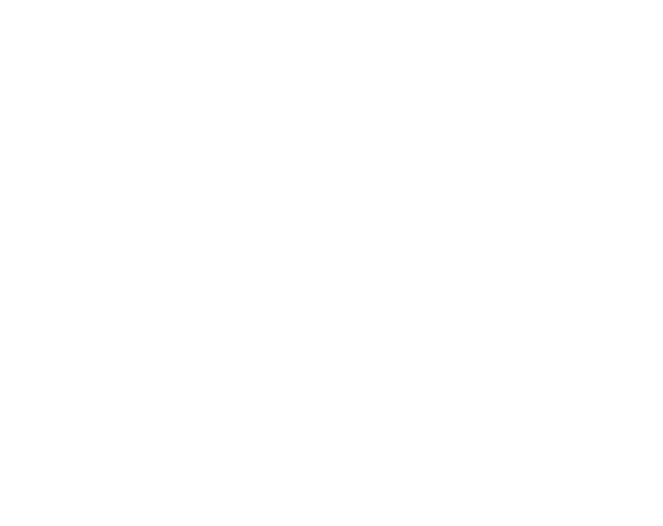
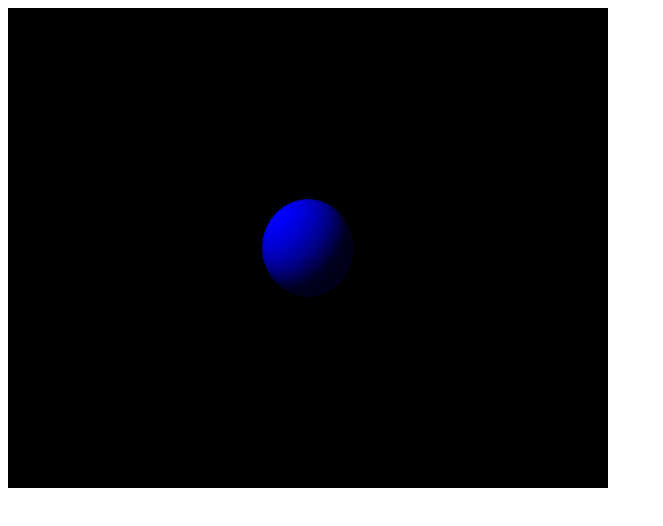
Before and after one commit to zD98/IFE-DUT-FEDXXX, a plain HTML site: page task_2_28/index.html in a window 1280 px wide. Shown: the whole page, without its empty margins (0-663 px from the left). Drawn offline with Linux system fonts and the light colour scheme.

Commit message:
add 2_36

```diff
--- a/task_2_28/index.html
+++ b/task_2_28/index.html
@@ -6,6 +6,37 @@
 
 </head>
 <body>
+<div>
+    <div>
+        <canvas id="canvas"></canvas>
+    </div>
+</div>
+<script id="vertexShader" type="x-shader/x-vertex">
+  attribute vec3 vPosition;
+  attribute vec4 vColor;
+  attribute vec3 vNormal;
+  uniform mat4 MVPMatrix;
+  uniform mat4 invMatrix;
+  uniform vec3 lightDirection;
+  varying vec4 Color;
+  void main(void) {
+    vec3 invLight = normalize(invMatrix*vec4(lightDirection,0.0)).xyz;
+    float diffuse = clamp(dot(vNormal,invLight),0.1,1.0);
+    Color = vColor*vec4(vec3(diffuse),1.0);
+    gl_Position = MVPMatrix*vec4(vPosition,1.0);
+  }
+</script>
+<script id="fragmentShader" type="x-shader/x-fragment">
+    precision mediump float;
+    varying vec4 Color;
+    void main(){
+          gl_FragColor = Color;
+    }
+</script>
+<script src="js/gl/Vector.js"></script>
+<script src="js/gl/Matrix.js"></script>
+<script src="js/gl/geometry.js"></script>
+<script src="js/gl/gl.js"></script>
 <script src="js/BUS.js"></script>
 <script src="js/Emitter.js"></script>
 <script src="js/Receiver.js"></script>
@@ -14,14 +45,15 @@
 <script src="js/airship/AirShipFactory.js"></script>
 <script src="js/airship/DynamicSystem.js"></script>
 <script src="js/airship/EnergySystem.js"></script>
+<script src="js/planet/Monitor.js"></script>
 <script src="js/planet/DataCenter.js"> </script>
 <script src="js/planet/Planet.js"></script>
 <script src="js/planet/director.js"></script>
 <script>
-    var planet = new Planet();
-    var director = new Director(planet);
-    director.createShip('AheadDSystem','LightESystem');
-    director.runShip(0);
+    var sphere = new Sphere(1,32);
+    gl.addObject(sphere);
+    gl.render();
+
 </script>
 </body>
 </html>
--- a/task_2_28/js/airship/AirShip.js
+++ b/task_2_28/js/airship/AirShip.js
@@ -57,6 +57,7 @@ Airship.prototype = {
         this.destroy();
         break;
     }
+
   },
   //飞行
   run:function(){
--- /dev/null
+++ b/task_2_28/js/gl/Matrix.js
@@ -0,0 +1,248 @@
+/**
+ * Created by zd98 on 2016/3/25.
+ */
+
+function Matrix(matrix){
+  if(matrix==undefined||Object.prototype.toString.call(matrix) !== '[object Array]'){
+    matrix = [
+      1,0,0,0,
+      0,1,0,0,
+      0,0,1,0,
+      0,0,0,1
+    ];
+  }
+  this.matrix = matrix;
+}
+
+Matrix.prototype.transform = function(){
+  let matrix = this.matrix;
+  return [
+    matrix[0],matrix[4],matrix[8],matrix[12],
+    matrix[1],matrix[5],matrix[9],matrix[13],
+    matrix[2],matrix[6],matrix[10],matrix[14],
+    matrix[3],matrix[7],matrix[11],matrix[15]
+  ];
+};
+Matrix.prototype.translate = function(){
+  var mat = this.matrix;
+  var dist = [];
+  for(let i = 0;i<12;i++){
+    dist[i] = mat[i];
+  }
+  dist[12] = mat[0] * vec3[0] + mat[4] * vec3[1] + mat[8]  * vec3[2] + mat[12];
+  dist[13] = mat[1] * vec3[0] + mat[5] * vec3[1] + mat[9]  * vec3[2] + mat[13];
+  dist[14] = mat[2] * vec3[0] + mat[6] * vec3[1] + mat[10] * vec3[2] + mat[14];
+  dist[15] = mat[3] * vec3[0] + mat[7] * vec3[1] + mat[11] * vec3[2] + mat[15];
+  return dist
+};
+Matrix.prototype.multiply = function(fol){
+  var pre = this.matrix;
+  var matrix = [
+    1, 0, 0, 0,
+    0, 1, 0, 0,
+    0, 0, 1, 0,
+    0, 0, 0, 0];
+  for (var i = 0; i < 16; i++) {
+    var value = 0;
+    for (var j = 0; j < 4; j++) {
+      value += fol[j * 4 + i % 4] * pre[j + 4 * Math.floor((i / 4))];
+    }
+    matrix[i] = value;
+  }
+  return matrix;
+};
+Matrix.prototype.scale =  function (vec3){
+  var dist = [], mat = this.matrix;
+  for(let i = 0;i<12;i++){
+    dist[i] = mat[i]*vec3(i/3);
+  }
+  for(let i = 12;i<16;i++){
+    dist[i] = mat[i];
+  }
+  return this.matrix = dist;
+};
+Matrix.prototype.inverse = function(){
+  var dist = [];mat = this.matrix;
+  var a = mat[0],  b = mat[1],  c = mat[2],  d = mat[3],
+    e = mat[4],  f = mat[5],  g = mat[6],  h = mat[7],
+    i = mat[8],  j = mat[9],  k = mat[10], l = mat[11],
+    m = mat[12], n = mat[13], o = mat[14], p = mat[15],
+    q = a * f - b * e, r = a * g - c * e,
+    s = a * h - d * e, t = b * g - c * f,
+    u = b * h - d * f, v = c * h - d * g,
+    w = i * n - j * m, x = i * o - k * m,
+    y = i * p - l * m, z = j * o - k * n,
+    A = j * p - l * n, B = k * p - l * o,
+    ivd = 1 / (q * B - r * A + s * z + t * y - u * x + v * w);
+  dist[0]  = ( f * B - g * A + h * z) * ivd;
+  dist[1]  = (-b * B + c * A - d * z) * ivd;
+  dist[2]  = ( n * v - o * u + p * t) * ivd;
+  dist[3]  = (-j * v + k * u - l * t) * ivd;
+  dist[4]  = (-e * B + g * y - h * x) * ivd;
+  dist[5]  = ( a * B - c * y + d * x) * ivd;
+  dist[6]  = (-m * v + o * s - p * r) * ivd;
+  dist[7]  = ( i * v - k * s + l * r) * ivd;
+  dist[8]  = ( e * A - f * y + h * w) * ivd;
+  dist[9]  = (-a * A + b * y - d * w) * ivd;
+  dist[10] = ( m * u - n * s + p * q) * ivd;
+  dist[11] = (-i * u + j * s - l * q) * ivd;
+  dist[12] = (-e * z + f * x - g * w) * ivd;
+  dist[13] = ( a * z - b * x + c * w) * ivd;
+  dist[14] = (-m * t + n * r - o * q) * ivd;
+  dist[15] = ( i * t - j * r + k * q) * ivd;
+  return this.matrix = dist;
+};
+Matrix.prototype.rotate = function( angle, axis){
+  var dist,mat = this.matrix  ;
+  var sq = Math.sqrt(axis[0] * axis[0] + axis[1] * axis[1] + axis[2] * axis[2]);
+  if(!sq){return [1,0,0,0,0,1,0,0,0,0,1,0,0,0,0,1];}
+  var a = axis[0]/sq,b = axis[1]/sq,c = axis[2]/sq;
+  var tc = Math.cos(angle); var ts = Math.sin(angle);
+  var r = [
+    a*a*(1-tc)+tc, a*b*(1-tc)+c*ts, a*c*(1-tc)-b*ts,0,
+    a*b*(1-tc)-c*ts,b*b*(1-tc) +tc,b*c*(1-tc)+a*ts,0,
+    a*c*(1-tc)+b*ts,b*c*(1-tc) - a*ts,c*c*(1-tc)+tc,0,
+    0,0,0,1
+  ];
+  console.log(mat);
+  dist = Matrix.multiply(r, mat);
+  return this.matrix = dist;
+
+};
+
+Matrix.transform = function(matrix){
+  return [
+    matrix[0],matrix[4],matrix[8],matrix[12],
+    matrix[1],matrix[5],matrix[9],matrix[13],
+    matrix[2],matrix[6],matrix[10],matrix[14],
+    matrix[3],matrix[7],matrix[11],matrix[15]
+  ];
+};
+Matrix.multiply  = function(pre, fol){
+  var matrix = [
+    1, 0, 0, 0,
+    0, 1, 0, 0,
+    0, 0, 1, 0,
+    0, 0, 0, 0];
+  for (var i = 0; i < 16; i++) {
+    var value = 0;
+    for (var j = 0; j < 4; j++) {
+      value += fol[j * 4 + i % 4] * pre[j + 4 * Math.floor((i / 4))];
+    }
+    matrix[i] = value;
+  }
+  return matrix;
+};
+Matrix.scale = function (mat, vec3){
+    var dist = [];
+    for(let i = 0;i<12;i++){
+      dist[i] = mat[i]*vec3(i/3);
+    }
+    for(let i = 12;i<16;i++){
+      dist[i] = mat[i];
+    }
+    return dist;
+};
+Matrix.rotate = function(mat, angle, axis){
+  var dist  ;
+  var sq = Math.sqrt(axis[0] * axis[0] + axis[1] * axis[1] + axis[2] * axis[2]);
+  if(!sq){return [1,0,0,0,0,1,0,0,0,0,1,0,0,0,0,1];}
+  var a = axis[0]/sq,b = axis[1]/sq,c = axis[2]/sq;
+  var tc = Math.cos(angle); var ts = Math.sin(angle);
+  var r = [
+    a*a*(1-tc)+tc, a*b*(1-tc)+c*ts, a*c*(1-tc)-b*ts,0,
+    a*b*(1-tc)-c*ts,b*b*(1-tc) +tc,b*c*(1-tc)+a*ts,0,
+    a*c*(1-tc)+b*ts,b*c*(1-tc) - a*ts,c*c*(1-tc)+tc,0,
+    0,0,0,1
+  ];
+  console.log(mat);
+  dist = Matrix.multiply(r, mat);
+  return dist;
+
+};
+Matrix.translate = function(mat, vec3){
+  var dist = [];
+  for(let i = 0;i<12;i++){
+    dist[i] = mat[i];
+  }
+  dist[12] = mat[0] * vec3[0] + mat[4] * vec3[1] + mat[8]  * vec3[2] + mat[12];
+  dist[13] = mat[1] * vec3[0] + mat[5] * vec3[1] + mat[9]  * vec3[2] + mat[13];
+  dist[14] = mat[2] * vec3[0] + mat[6] * vec3[1] + mat[10] * vec3[2] + mat[14];
+  dist[15] = mat[3] * vec3[0] + mat[7] * vec3[1] + mat[11] * vec3[2] + mat[15];
+  return dist
+};
+Matrix.lookAt = function(eye, center, up){
+  eye = new Vector(eye[0],eye[1],eye[2]);
+  center = new Vector(center[0],center[1], center[2]);
+  up = new Vector(up[0],up[1],up[2]);
+  var n = center.sub(eye);
+  n.normalize();
+  var u = up;
+  u.normalize();
+  u = u.cross(n);
+
+  var v = n.cross(u);
+  var x = -eye.x;
+  var y = -eye.y;
+  var z = -eye.z;
+  var matrix = [
+    1,0,0,x,
+    0,1,0,y,
+    0,0,1,z,
+    0,0,0,1
+  ];
+  return Matrix.multiply([
+    u.x,u.y,u.z,0,
+    v.x,v.y,v.z,0,
+    n.x,n.y,n.z,0,
+    0,0,0,1
+  ],matrix);
+};
+Matrix.perspective  =  function(a,width,height,nZ,fZ){
+  var matrix = [
+    1,0,0,0,
+    0,1,0,0,
+    0,0,1,0,
+    0,0,1,0];
+  var tana = Math.tan(a/2.0);
+  var ar = width/height;
+  var k = (-nZ-fZ)/(nZ-fZ);
+  var b = (2*fZ*nZ)/(nZ-fZ);
+  matrix[0] = 1/(tana*ar);
+  matrix[5] = 1/tana;
+  matrix[10] = k;
+  matrix[11] = b;
+  return matrix;
+};
+Matrix.inverse = function(mat){
+
+  var dist = [];
+  var a = mat[0],  b = mat[1],  c = mat[2],  d = mat[3],
+    e = mat[4],  f = mat[5],  g = mat[6],  h = mat[7],
+    i = mat[8],  j = mat[9],  k = mat[10], l = mat[11],
+    m = mat[12], n = mat[13], o = mat[14], p = mat[15],
+    q = a * f - b * e, r = a * g - c * e,
+    s = a * h - d * e, t = b * g - c * f,
+    u = b * h - d * f, v = c * h - d * g,
+    w = i * n - j * m, x = i * o - k * m,
+    y = i * p - l * m, z = j * o - k * n,
+    A = j * p - l * n, B = k * p - l * o,
+    ivd = 1 / (q * B - r * A + s * z + t * y - u * x + v * w);
+  dist[0]  = ( f * B - g * A + h * z) * ivd;
+  dist[1]  = (-b * B + c * A - d * z) * ivd;
+  dist[2]  = ( n * v - o * u + p * t) * ivd;
+  dist[3]  = (-j * v + k * u - l * t) * ivd;
+  dist[4]  = (-e * B + g * y - h * x) * ivd;
+  dist[5]  = ( a * B - c * y + d * x) * ivd;
+  dist[6]  = (-m * v + o * s - p * r) * ivd;
+  dist[7]  = ( i * v - k * s + l * r) * ivd;
+  dist[8]  = ( e * A - f * y + h * w) * ivd;
+  dist[9]  = (-a * A + b * y - d * w) * ivd;
+  dist[10] = ( m * u - n * s + p * q) * ivd;
+  dist[11] = (-i * u + j * s - l * q) * ivd;
+  dist[12] = (-e * z + f * x - g * w) * ivd;
+  dist[13] = ( a * z - b * x + c * w) * ivd;
+  dist[14] = (-m * t + n * r - o * q) * ivd;
+  dist[15] = ( i * t - j * r + k * q) * ivd;
+  return dist;
+};
--- /dev/null
+++ b/task_2_28/js/gl/Vector.js
@@ -0,0 +1,61 @@
+/**
+ * Created by zd98 on 2016/3/26.
+ */
+function Vector(x,y,z) {
+  this.x = x||0;
+  this.y = y||0;
+  this.z = z||0;
+}
+
+Vector.prototype.normalize = function(){
+  var x = this.x,y = this.y,z= this.z;
+  var len = Math.sqrt(x*x+y*y+z*z);
+  this.x = x/len;
+  this.y = y/len;
+  this.z = z/len;
+  return this;
+};
+
+Vector.prototype.cross = function(vector){
+  var nV = new Vector();
+  nV.x = this.y*vector.z - this.z*vector.y;
+  nV.y = this.z*vector.x - this.x*vector.z;
+  nV.z = this.x*vector.y - this.y*vector.x;
+  return nV;
+};
+
+Vector.prototype.dot = function(vector){
+
+};
+
+Vector.prototype.sub = function(vector){
+  var nV = new Vector();
+  nV.x = this.x - vector.x;
+  nV.y = this.y - vector.y;
+  nV.z = this.z - vector.z;
+  return nV;
+};
+
+Vector.prototype.add = function (vector) {
+  var nV = new Vector();
+  nV.x = this.x - vector.x;
+  nV.y = this.y - vector.y;
+  nV.z = this.z - vector.z;
+  return nV;
+};
+
+Vector.prototype.arraylize = function(){
+  return [this.x,this.y,this.z];
+};
+
+Vector.toArray = function(){
+  var result = [];
+
+  for(var i = 0,len = arguments.length;i<len;i++){
+    if(arguments[i] instanceof Vector){
+      var a = arguments[i].arraylize();
+      result = result.concat(a);
+    }
+  }
+  return result;
+};
--- /dev/null
+++ b/task_2_28/js/gl/geometry.js
@@ -0,0 +1,54 @@
+/**
+ * Created by zd98 on 2016/3/30.
+ */
+function Sphere(radius, segments){
+  this.radius = radius;
+  this.segments = segments;
+  this.renderInfo = null;
+  this.init();
+}
+
+Sphere.prototype = {
+  constructor:Sphere,
+  init:function(){
+    this.renderInfo = generalSphere(this.radius, this.segments);
+  }
+};
+
+function generalSphere(r, segments){
+    let pos = [],nor = [], col = [], inx=[];
+    for(let i =0 ;i<segments+1;i++){
+      //经度
+      let a = Math.PI*2/segments*i;
+
+      let ca = Math.cos(a);
+      let sa = Math.sin(a);
+      for(let j = 0;j<segments+1;j++){
+        //纬度
+        let b = Math.PI*2/segments*j;
+        let cb = Math.cos(b);
+        let sb = Math.sin(b);
+        let x = r*cb*ca;
+        let y = r*sb;
+        let z = r*cb*sa;
+        pos.push(x,y,z);
+        nor.push(cb*ca,sb,cb*sa);
+        col.push(0.0,0.0,1.0,1.0);
+      }
+    }
+    //general segments
+    for(let i = 0;i<segments;i++){
+      for(let j = 0;j<=segments;j++){
+        r = i*segments+j;
+        inx.push(r,r+segments,r+1);
+        inx.push(r+1,r+segments+1,r+segments);
+      }
+    }
+    return [pos,nor,col,inx];
+}
+
+function generalShip(){
+
+
+
+}
--- /dev/null
+++ b/task_2_28/js/gl/gl.js
@@ -0,0 +1,116 @@
+/**
+ * Created by zd98 on 2016/3/30.
+ */
+var gl = (function(){
+
+  var zd = function(){
+
+    var gl,program,attL = [],attS=[],MVPMatrixLocation,lightDirectionLocation,invMatrixLocation;
+    function init(){
+      let canvas = document.querySelector('#canvas');
+      canvas.width = 600;
+      canvas.height = 480;
+      gl = canvas.getContext('webgl');
+      gl.clearColor(0.0, 0.0, 0.0, 1.0);
+      gl.enable(gl.DEPTH_TEST);
+      gl.depthFunc(gl.LEQUAL);
+      gl.clear(gl.COLOR_BUFFER_BIT | gl.DEPTH_BUFFER_BIT);
+
+      let vertexShader = createShader(gl,'vertexShader',gl.VERTEX_SHADER);
+      let fragShader = createShader(gl, 'fragmentShader', gl.FRAGMENT_SHADER);
+      program = gl.createProgram();
+      gl.attachShader(program,vertexShader);
+      gl.attachShader(program,fragShader);
+      gl.linkProgram(program);
+
+      if (!gl.getProgramParameter(program, gl.LINK_STATUS)) {
+        console.log("Unable to initialize the shader program.");
+      }
+
+      gl.useProgram(program);
+      attL[0] = gl.getAttribLocation(program,"vPosition");
+      attL[1] = gl.getAttribLocation(program,"vNormal");
+      attL[2] = gl.getAttribLocation(program,"vColor");
+      attS = [3,3,4];
+
+      MVPMatrixLocation = gl.getUniformLocation(program,"MVPMatrix");
+      invMatrixLocation = gl.getUniformLocation(program,"invMatrix");
+      lightDirectionLocation = gl.getUniformLocation(program,"lightDirection")
+    }
+    init();
+    var objects = [];
+
+    var project = Matrix.perspective(Math.PI/2, 400,300,0.1,100);
+    var view = Matrix.lookAt([0,0,5],[0,0,0],[0,1,0]);
+    var m = [1,0,0,0,0,1,0,0,0,0,1,0,0,0,0,1];
+    var pvMatrix = Matrix.multiply(project,view);
+
+    var lightDirection = [1,1,1];
+
+
+
+    return {
+      render:function(){
+        for(let i=0,len = objects.length;i<len;i++){
+          //[0] is pos,[1] is nor,[2] is color, [3] is index
+          var info = objects[i].renderInfo;
+          var vbos = [];
+          vbos[0] = createVBO(gl,info[0]);
+          vbos[1] = createVBO(gl,info[1]);
+          vbos[2] = createVBO(gl,info[2]);
+          setAttribute(gl,vbos,attL,attS);
+
+          let invMatrix = Matrix.inverse(m);
+          gl.uniformMatrix4fv(invMatrixLocation,false,invMatrix);
+          gl.uniform3fv(lightDirectionLocation,lightDirection);
+
+          var mvpMatrix = Matrix.multiply(pvMatrix,m);
+          mvpMatrix = Matrix.transform(mvpMatrix);
+          gl.uniformMatrix4fv(MVPMatrixLocation,false,mvpMatrix);
+
+
+          var ibo = createIBO(gl,info[3]);
+          gl.bindBuffer(gl.ELEMENT_ARRAY_BUFFER,ibo);
+          gl.drawElements(gl.TRIANGLES,info[3].length,gl.UNSIGNED_SHORT,0);
+          gl.flush();
+        }
+      },
+      addObject:function(obj){
+        objects. push(obj);
+      }
+    };
+  }();
+
+  function createVBO(gl,data){
+    var vbo = gl.createBuffer();
+    gl.bindBuffer(gl.ARRAY_BUFFER,vbo);
+    gl.bufferData(gl.ARRAY_BUFFER, new Float32Array(data),gl.STATIC_DRAW);
+    gl.bindBuffer(gl.ARRAY_BUFFER,null);
+    return vbo;
+  }
+  function createIBO(gl,data){
+    var ibo = gl.createBuffer();
+    gl.bindBuffer(gl.ELEMENT_ARRAY_BUFFER,ibo);
+    gl.bufferData(gl.ELEMENT_ARRAY_BUFFER,new Uint16Array(data),gl.STATIC_DRAW);
+    gl.bindBuffer(gl.ELEMENT_ARRAY_BUFFER,null);
+    return ibo;
+  }
+  function createProgram(vs, fs){
+
+  }
+  function createShader(gl, source, type){
+    var shader= gl.createShader(type);
+    source = document.getElementById(source).text;
+    gl.shaderSource(shader, source);
+    gl.compileShader(shader);
+    return shader;
+  }
+  function setAttribute(gl,vbos, attL,attS){
+    for(let i =0;i<vbos.length;i++){
+      gl.bindBuffer(gl.ARRAY_BUFFER, vbos[i]);
+      gl.enableVertexAttribArray(attL[i]);
+      gl.vertexAttribPointer(attL[i],attS[i],gl.FLOAT,false,0,0);
+    }
+  }
+  return zd;
+})();
--- a/task_2_28/js/planet/DataCenter.js
+++ b/task_2_28/js/planet/DataCenter.js
@@ -1,6 +1,15 @@
 /**
  * Created by zd98 on 2016/3/28.
  */
-function DataCenter(){
+function DataCenter(planet){
+  this.planet = planet;
+  this.db = [];
+}
 
-}
+DataCenter.prototype = {
+  constructor:DataCenter,
+  processMsg:function(msg){
+    var obj = Adapter.convertBytetoObj(msg);
+    this.planet.$monitor.detectMsg(msg);
+  }
+};
--- a/task_2_28/js/planet/Monitor.js
+++ b/task_2_28/js/planet/Monitor.js
@@ -1,3 +1,13 @@
 /**
  * Created by zd98 on 2016/3/28.
  */
+function Monitor(planet){
+  this.planet = planet;
+}
+
+Monitor.prototype = {
+  constructor:Monitor,
+  detectMsg: function(msg){
+
+  }
+};
--- a/task_2_28/js/planet/Planet.js
+++ b/task_2_28/js/planet/Planet.js
@@ -3,10 +3,10 @@
  */
 function Planet(){
 
-  this.$dc = new DataCenter();
+  this.$dc = new DataCenter(this);
   this.$emitter = new Emitter('planet');
   this.$receiver = new Receiver('airship');
-
+  this.$monitor = new Monitor(this);
   this.init();
 }
 
@@ -15,9 +15,7 @@ Planet.prototype = {
   init:function(){
     this.$receiver.receiveMsg = function(msg){
       console.log("planet receiver");
-      console.log(msg);
-      var obj = Adapter.convertBytetoObj(msg);
-      console.log(obj);
+      this.$dc.processMsg(msg);
     }.bind(this);
   },
   sendCmd:function(id, command){
--- a/task_2_28/js/planet/director.js
+++ b/task_2_28/js/planet/director.js
@@ -19,7 +19,6 @@ function createShip(dynamicSystem, energySystem){
     alert("Ships are full!");
     console.log(e);
   }
-
 }
 
 function destroyShip(id){
```
